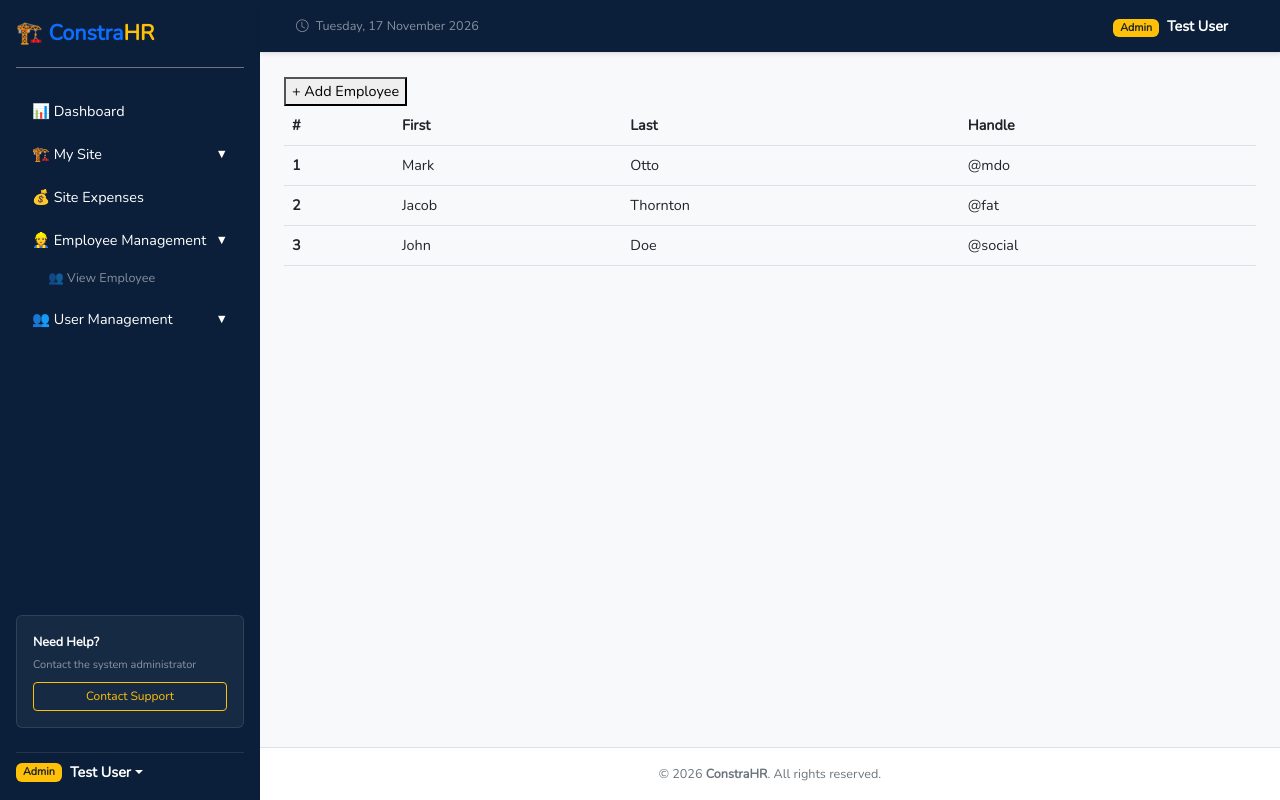
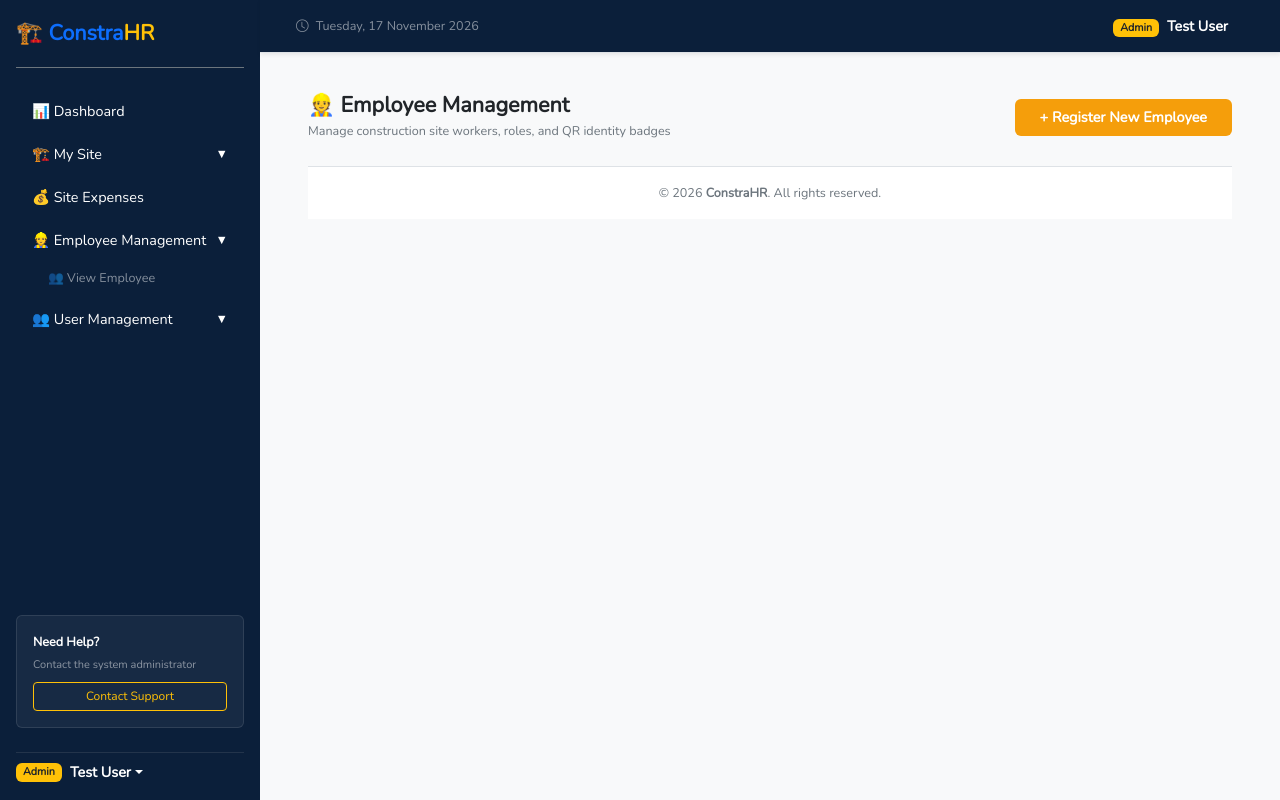
Before and after one commit to Thilina3330/constraHR-project, a Laravel app: page /employe in a window 1280 px wide. Run offline with Laravel 12, Linux system fonts and the light colour scheme; a user stored in the database is signed in; data comes from the database, SQL or seed files in the repository; tables that the repository leaves empty hold one stand-in row (values such as "Sample post"); style sheets or scripts are compiled from the project's sources.

Commit message:
Implement employee registration and QR code badge generation

```diff
--- a/app/Http/Controllers/EmployeeController.php
+++ b/app/Http/Controllers/EmployeeController.php
@@ -3,11 +3,58 @@
 namespace App\Http\Controllers;
 
 use Illuminate\Http\Request;
+use App\Models\Employee;
+use App\Models\Site;
 
 class EmployeeController extends Controller
 {
+
     public function index()
     {
-        return view('employe.employe');
+        $employees = Employee::with('site')->latest()->get();
+        return view('employe.employe', compact('employees'));
+    }
+
+
+    public function create()
+    {
+        $sites = Site::all();
+        return view('employe.create', compact('sites'));
+    }
+
+
+    public function store(Request $request)
+    {
+        $request->validate([
+            'name' => 'required|string|max:255',
+            'phone' => 'nullable|string|max:20',
+            'designation' => 'required|string',
+            'site_id' => 'required|exists:sites,Site_id',
+        ]);
+
+
+        $count = Employee::count() + 1;
+        $employee_id = 'EMP-' . str_pad($count, 4, '0', STR_PAD_LEFT);
+        $qr_id = 'QR-' . str_pad($count, 6, '0', STR_PAD_LEFT);
+
+        $employee = Employee::create([
+            'employee_id' => $employee_id,
+            'qr_id' => $qr_id,
+            'name' => $request->name,
+            'phone' => $request->phone,
+            'designation' => $request->designation,
+            'site_id' => $request->site_id,
+            'status' => 'active',
+        ]);
+
+
+        return redirect()->route('employee.success', $employee->id);
+    }
+
+    // Desktop - 21: Employee Registration Successful View
+    public function success($id)
+    {
+        $employee = Employee::with('site')->findOrFail($id);
+        return view('employe.success', compact('employee'));
     }
 }
--- a/app/Models/Employee.php
+++ b/app/Models/Employee.php
@@ -6,5 +6,19 @@ use Illuminate\Database\Eloquent\Model;
 
 class Employee extends Model
 {
-    //
+    protected $fillable = [
+        'employee_id',
+        'qr_id',
+        'name',
+        'phone',
+        'designation',
+        'site_id',
+        'status',
+    ];
+
+
+    public function site()
+    {
+        return $this->belongsTo(Site::class, 'site_id', 'Site_id');
+    }
 }
--- a/app/Models/Site.php
+++ b/app/Models/Site.php
@@ -18,19 +18,19 @@ class Site extends Model
         'site_engineer_id',
     ];
 
-    // Site එකට අදාළ සියලුම Tasks ලබා ගැනීම
+
     public function tasks()
     {
         return $this->hasMany(SiteTask::class, 'site_id', 'Site_id');
     }
 
-    // Site එකට අදාළ සියලුම Expenses ලබා ගැනීම
+
     public function expenses()
     {
         return $this->hasMany(SiteExpense::class, 'site_id', 'Site_id');
     }
 
-    // Tasks අනුව Progress percentage එක (0 - 100%) ස්වයංක්‍රීයව ගණනය කිරීම
+
     public function getProgressPercentageAttribute()
     {
         $total = $this->tasks()->count();
@@ -39,4 +39,8 @@ class Site extends Model
         $completed = $this->tasks()->where('status', 'completed')->count();
         return round(($completed / $total) * 100);
     }
+        public function employees()
+    {
+        return $this->hasMany(Employee::class, 'site_id', 'Site_id');
+    }
 }
--- a/resources/views/employe/employe.blade.php
+++ b/resources/views/employe/employe.blade.php
@@ -1,41 +1,74 @@
 @extends('layouts.app')
 
 @section('content')
-<button type="button" class="btn-solid theme-warning">+ Add Employee</button>
+<div class="container-fluid py-3 px-4">
+    <!-- Header -->
+    <div class="d-flex justify-content-between align-items-center mb-4">
+        <div>
+            <h4 class="fw-bold mb-0">👷 Employee Management</h4>
+            <small class="text-muted">Manage construction site workers, roles, and QR identity badges</small>
+        </div>
+        <a href="{{ route('employee.create') }}" class="btn text-white fw-bold px-4" style="background-color: #F59E0B;">
+            + Register New Employee
+        </a>
+    </div>
 
-<table class="table table-hover">
-  <thead>
+    @if (session('success'))
+        <div class="alert alert-success alert-dismissible fade show mb-4">
+            {{ session('success') }}
+            <button type="button" class="btn-close" data-bs-dismiss="alert"></button>
+        </div>
+    @endif
+
+    <!-- Employees List Table
+    <div class="card shadow-sm border-0 rounded-3">
+        <div class="card-body p-0">
+            <div class="table-responsive">
+                <table class="table table-hover align-middle mb-0">
+                    <thead class="table-dark">
                         <tr>
-      <th scope="col">#</th>
-      <th scope="col">First</th>
-      <th scope="col">Last</th>
-      <th scope="col">Handle</th>
+                            <th class="ps-4">#</th>
+                            <th>Emp ID</th>
+                            <th>Name</th>
+                            <th>Designation / Role</th>
+                            <th>Assigned Site</th>
+                            <th>Phone</th>
+                            <th>Status</th>
+                            <th class="text-center">QR Badge</th>
                         </tr>
                     </thead>
                     <tbody>
+                        @forelse ($employees as $emp)
                             <tr>
-      <th scope="row">1</th>
-      <td>Mark</td>
-      <td>Otto</td>
-      <td>@mdo</td>
+                                <td class="ps-4">{{ $loop->iteration }}</td>
+                                <td><span class="badge bg-secondary font-monospace">{{ $emp->employee_id }}</span></td>
+                                <td class="fw-bold">{{ $emp->name }}</td>
+                                <td>
+                                    <span class="badge bg-warning text-dark">{{ $emp->designation }}</span>
+                                </td>
+                                <td>{{ $emp->site->Site_name ?? $emp->site->site_name }}</td>
+                                <td>{{ $emp->phone ?? 'N/A' }}</td>
+                                <td>
+                                    <span class="badge bg-success">Active</span>
+                                </td>
+                                <td class="text-center">
+                                    <a href="{{ route('employee.success', $emp->id) }}" class="btn btn-sm btn-outline-dark fw-semibold px-3">
+                                        📱 View QR
+                                    </a>
+                                </td>
                             </tr>
+                        @empty
                             <tr>
-      <th scope="row">2</th>
-      <td>Jacob</td>
-      <td>Thornton</td>
-      <td>@fat</td>
+                                <td colspan="8" class="text-center py-5 text-muted">
+                                    <p class="mb-2 fs-5">No employees registered yet.</p>
+                                    <a href="{{ route('employee.create') }}" class="btn btn-warning fw-semibold">+ Register First Employee</a>
+                                </td>
                             </tr>
-    <tr>
-      <th scope="row">3</th>
-      <td>John</td>
-      <td>Doe</td>
-      <td>@social</td>
-    </tr>
+                        @endforelse
                     </tbody>
                 </table>
-
-
-
-
-
+            </div>
+        </div>
+    </div>
+</div>
 @endsection
--- a/routes/web.php
+++ b/routes/web.php
@@ -11,13 +11,13 @@ Route::get('/', function () {
     return view('welcome');
 });
 
-// Authentication Routes (Login, Register, Logout ආදිය)
+// Authentication Routes (Login, Register, Logout)
 Auth::routes();
 
 // Dashboard
 Route::get('/home', [HomeController::class, 'index'])->name('home');
 
-// Authenticated Routes (Login වූ අයට පමණක් ප්‍රවේශ විය හැකි පරිදි)
+// Authenticated Routes
 Route::middleware(['auth'])->group(function () {
 
     // --- 🏗️ Site Management Routes ---
@@ -30,6 +30,9 @@ Route::middleware(['auth'])->group(function () {
     Route::get('/expenses', [SiteExpenseController::class, 'index'])->name('expenses.index');
     Route::post('/expenses/store', [SiteExpenseController::class, 'store'])->name('expenses.store');
 
-    // --- 👷 Employee Route (දැනට ඇති) ---
-    Route::get('/employe', [EmployeeController::class, 'index'])->name('employe.index');
+    // --- 👷 Employee Management Routes ---
+    Route::get('/employe', [EmployeeController::class, 'index'])->name('employee.index');
+    Route::get('/create-employee', [EmployeeController::class, 'create'])->name('employee.create');
+    Route::post('/store-employee', [EmployeeController::class, 'store'])->name('employee.store');
+    Route::get('/employee/success/{id}', [EmployeeController::class, 'success'])->name('employee.success');
 });
```
Also changed, not shown: resources/views/employe/create.blade.php (added, +82 -0 lines), resources/views/employe/success.blade.php (added, +111 -0 lines), database/migrations/2026_11_17_070537_add_budget_to_sites_table.php, database/migrations/2026_11_17_070558_create_site_tasks_table.php, database/migrations/2026_11_17_152634_add_details_to_employees_table.php (added). Lines whose indentation alone changed are shown as unchanged.
